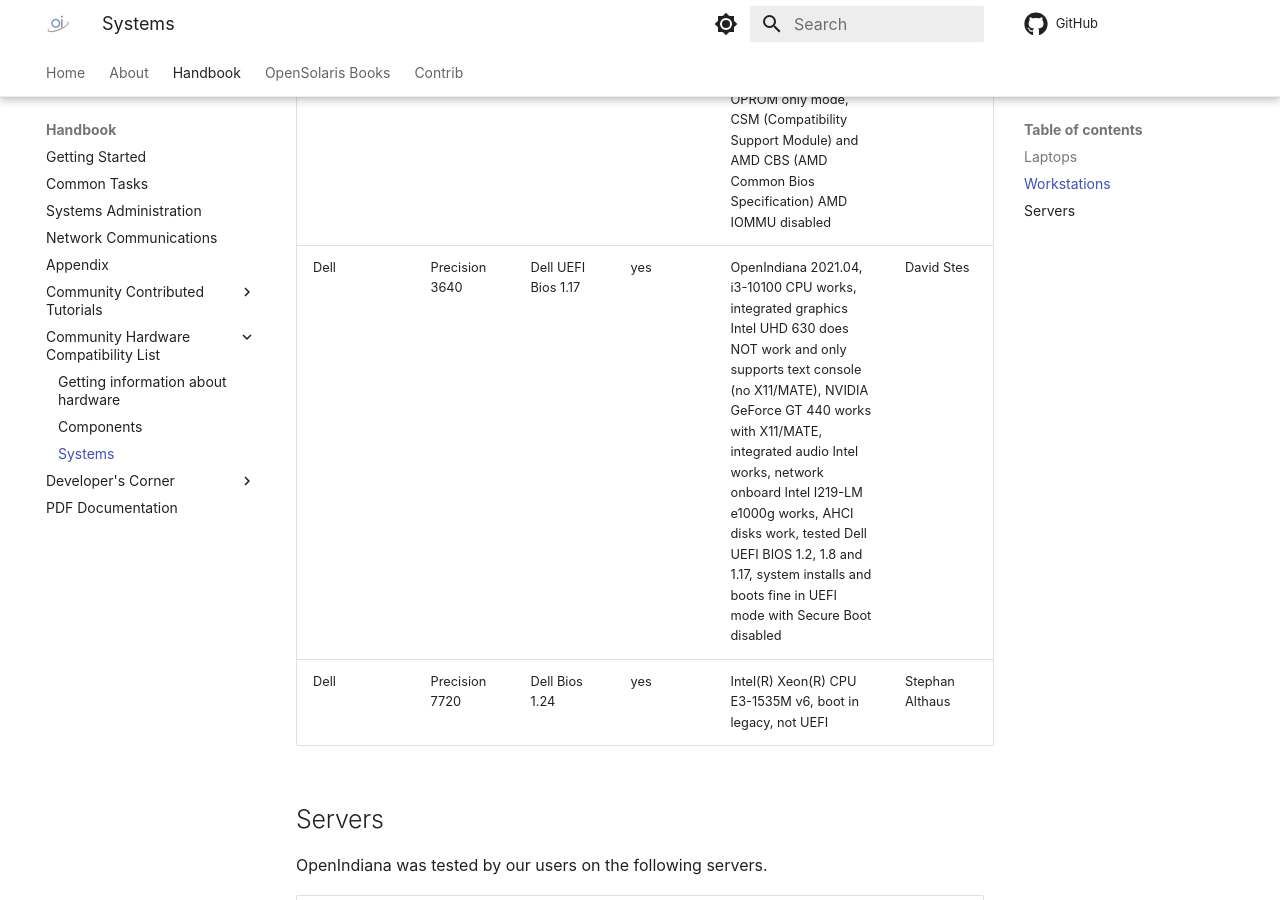
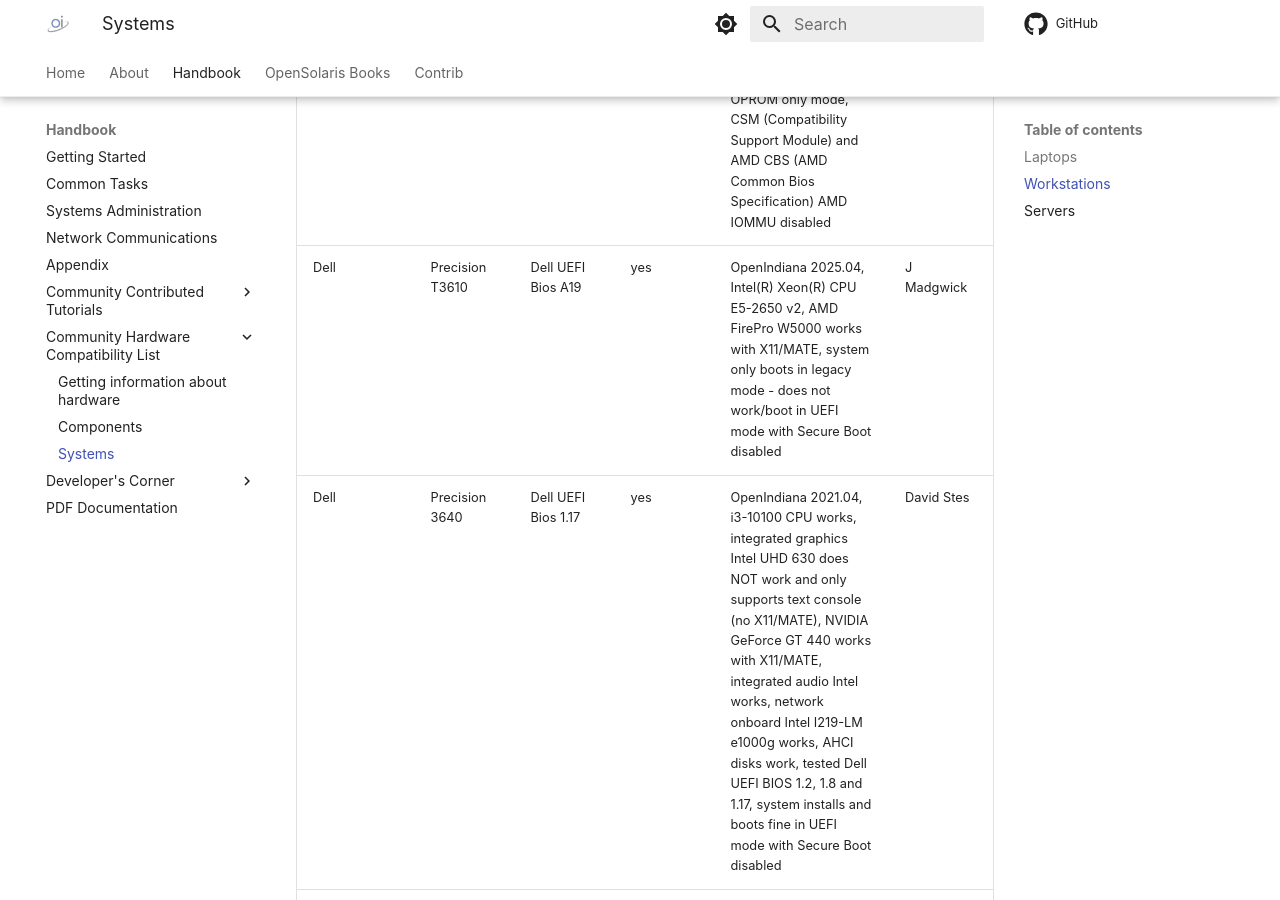
Before and after one commit to OpenIndiana/oi-docs, an MkDocs documentation site: the page built from docs/community-hcl/systems.md, in a window 1280 px wide and 900 px high, scrolled down 6081 px. Built offline with MkDocs 1.6.1 and Material for MkDocs 9.7.7, drawn with Linux system fonts in a browser that asks for light colours; comment, search, counter and statistics services are not loaded.

Commit message:
Add T3610 to systems hcl

```diff
--- a/docs/community-hcl/systems.md
+++ b/docs/community-hcl/systems.md
@@ -76,6 +76,7 @@
 Manufacturer |  Model               | BIOS               | Works (yes/no) | Notes and/or specific usage instructions           | Contributor
 ------------ | -------------------- | ------------------ | -------------- | -------------------------------------------------- | ------------
 ASUS         | PRIME B550-PLUS      | ASUS UEFI Bios 3405 | yes          | OpenIndiana 2025.04, AMD Ryzen 7 5800X CPU works, discrete graphics NVIDIA GeForce GT710 works with X11/MATE, network onboard RealTek RTL8111/8168/8211/8411 PCI Express Gigabit ethernet (rge), SATA harddisk works, tested ASUS UEFI Bios 3405 (American Megatrends 12/13/2023) system installs and boots fine both in UEFI only mode, and in Legacy OPROM only mode, CSM (Compatibility Support Module) and AMD CBS (AMD Common Bios Specification) AMD IOMMU disabled   | David Stes
+Dell         | Precision T3610      | Dell UEFI Bios A19 | yes          | OpenIndiana 2025.04, Intel(R) Xeon(R) CPU E5-2650 v2, AMD FirePro W5000 works with X11/MATE, system only boots in legacy mode - does not work/boot in UEFI mode with Secure Boot disabled | J Madgwick
 Dell         | Precision 3640       | Dell UEFI Bios 1.17 | yes          | OpenIndiana 2021.04, i3-10100 CPU works, integrated graphics Intel UHD 630 does NOT work and only supports text console (no X11/MATE), NVIDIA GeForce GT 440 works with X11/MATE, integrated audio Intel works, network onboard Intel I219-LM e1000g works, AHCI disks work, tested Dell UEFI BIOS 1.2, 1.8 and 1.17, system installs and boots fine in UEFI mode with Secure Boot disabled | David Stes
 Dell         | Precision 7720       | Dell Bios 1.24      | yes          | Intel(R) Xeon(R) CPU E3-1535M v6, boot in legacy, not UEFI  | Stephan Althaus
 
```
